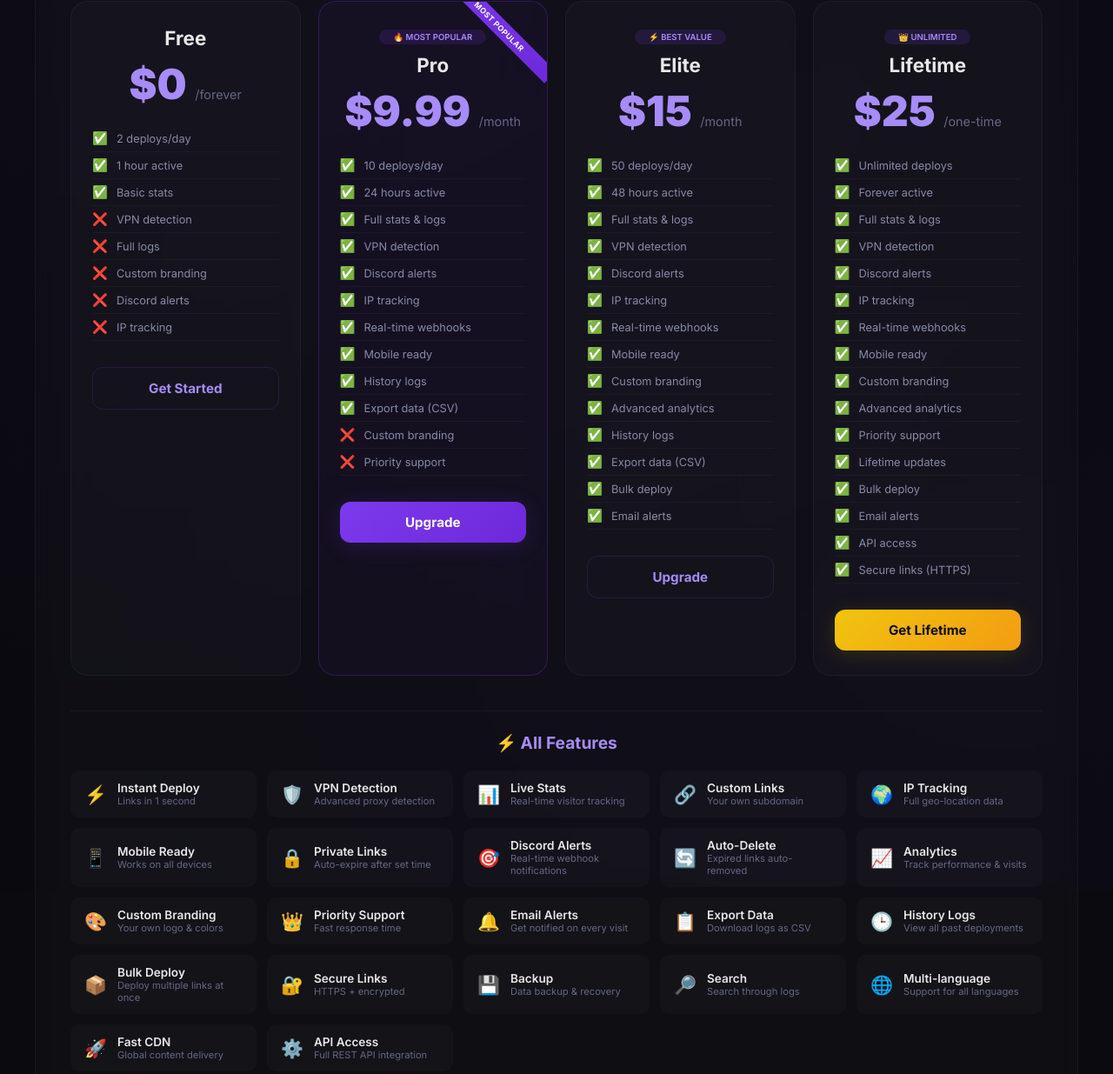
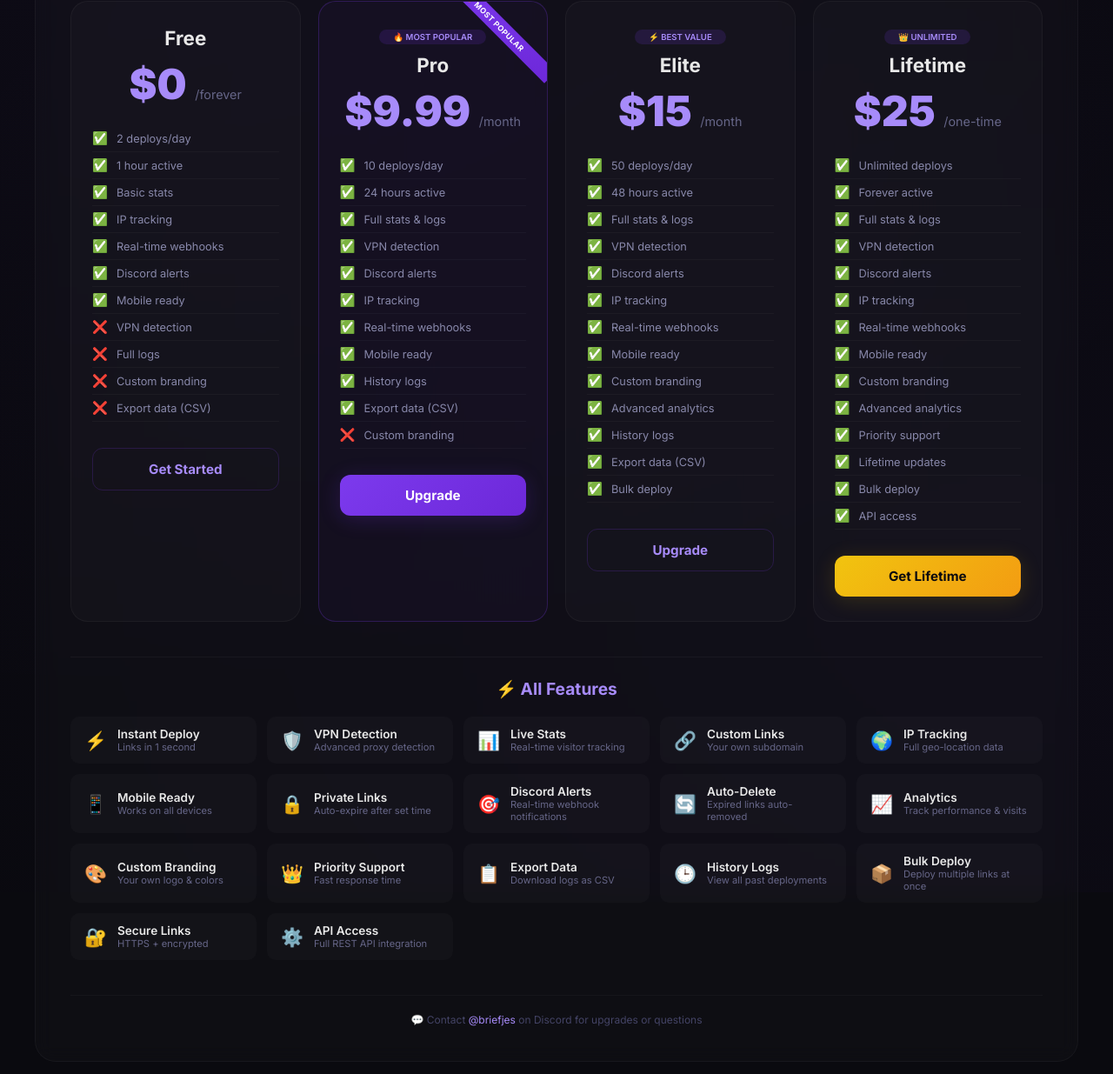
Before and after one commit to adaen23/aurelixaa, a plain HTML site: page frontend/plans.html in a window 1280 px wide. Shown: the part 174-1409 px from the top of the page at 87% size. Drawn offline with Linux system fonts and the light colour scheme.

Commit message:
Update plans.html

```diff
--- a/frontend/plans.html
+++ b/frontend/plans.html
@@ -73,11 +73,14 @@
                     <li><span class="check">✅</span> 2 deploys/day</li>
                     <li><span class="check">✅</span> 1 hour active</li>
                     <li><span class="check">✅</span> Basic stats</li>
+                    <li><span class="check">✅</span> IP tracking</li>
+                    <li><span class="check">✅</span> Real-time webhooks</li>
+                    <li><span class="check">✅</span> Discord alerts</li>
+                    <li><span class="check">✅</span> Mobile ready</li>
                     <li><span class="cross">❌</span> VPN detection</li>
                     <li><span class="cross">❌</span> Full logs</li>
                     <li><span class="cross">❌</span> Custom branding</li>
-                    <li><span class="cross">❌</span> Discord alerts</li>
-                    <li><span class="cross">❌</span> IP tracking</li>
+                    <li><span class="cross">❌</span> Export data (CSV)</li>
                 </ul>
                 <button class="btn btn-outline" onclick="window.location.href='register.html'">Get Started</button>
             </div>
@@ -99,7 +102,6 @@
                     <li><span class="check">✅</span> History logs</li>
                     <li><span class="check">✅</span> Export data (CSV)</li>
                     <li><span class="cross">❌</span> Custom branding</li>
-                    <li><span class="cross">❌</span> Priority support</li>
                 </ul>
                 <button class="btn btn-primary" onclick="alert('💳 Contact @briefjes on Discord to upgrade')">Upgrade</button>
             </div>
@@ -123,7 +125,6 @@
                     <li><span class="check">✅</span> History logs</li>
                     <li><span class="check">✅</span> Export data (CSV)</li>
                     <li><span class="check">✅</span> Bulk deploy</li>
-                    <li><span class="check">✅</span> Email alerts</li>
                 </ul>
                 <button class="btn btn-outline" onclick="alert('💳 Contact @briefjes on Discord to upgrade')">Upgrade</button>
             </div>
@@ -147,9 +148,7 @@
                     <li><span class="check">✅</span> Priority support</li>
                     <li><span class="check">✅</span> Lifetime updates</li>
                     <li><span class="check">✅</span> Bulk deploy</li>
-                    <li><span class="check">✅</span> Email alerts</li>
                     <li><span class="check">✅</span> API access</li>
-                    <li><span class="check">✅</span> Secure links (HTTPS)</li>
                 </ul>
                 <button class="btn btn-best" onclick="alert('💳 Contact @briefjes on Discord to upgrade')">Get Lifetime</button>
             </div>
@@ -170,15 +169,10 @@
             <div class="feature-item"><span class="icon">📈</span><div><div class="fname">Analytics</div><div class="fdesc">Track performance & visits</div></div></div>
             <div class="feature-item"><span class="icon">🎨</span><div><div class="fname">Custom Branding</div><div class="fdesc">Your own logo & colors</div></div></div>
             <div class="feature-item"><span class="icon">👑</span><div><div class="fname">Priority Support</div><div class="fdesc">Fast response time</div></div></div>
-            <div class="feature-item"><span class="icon">🔔</span><div><div class="fname">Email Alerts</div><div class="fdesc">Get notified on every visit</div></div></div>
             <div class="feature-item"><span class="icon">📋</span><div><div class="fname">Export Data</div><div class="fdesc">Download logs as CSV</div></div></div>
             <div class="feature-item"><span class="icon">🕒</span><div><div class="fname">History Logs</div><div class="fdesc">View all past deployments</div></div></div>
             <div class="feature-item"><span class="icon">📦</span><div><div class="fname">Bulk Deploy</div><div class="fdesc">Deploy multiple links at once</div></div></div>
             <div class="feature-item"><span class="icon">🔐</span><div><div class="fname">Secure Links</div><div class="fdesc">HTTPS + encrypted</div></div></div>
-            <div class="feature-item"><span class="icon">💾</span><div><div class="fname">Backup</div><div class="fdesc">Data backup & recovery</div></div></div>
-            <div class="feature-item"><span class="icon">🔎</span><div><div class="fname">Search</div><div class="fdesc">Search through logs</div></div></div>
-            <div class="feature-item"><span class="icon">🌐</span><div><div class="fname">Multi-language</div><div class="fdesc">Support for all languages</div></div></div>
-            <div class="feature-item"><span class="icon">🚀</span><div><div class="fname">Fast CDN</div><div class="fdesc">Global content delivery</div></div></div>
             <div class="feature-item"><span class="icon">⚙️</span><div><div class="fname">API Access</div><div class="fdesc">Full REST API integration</div></div></div>
         </div>
 
```
